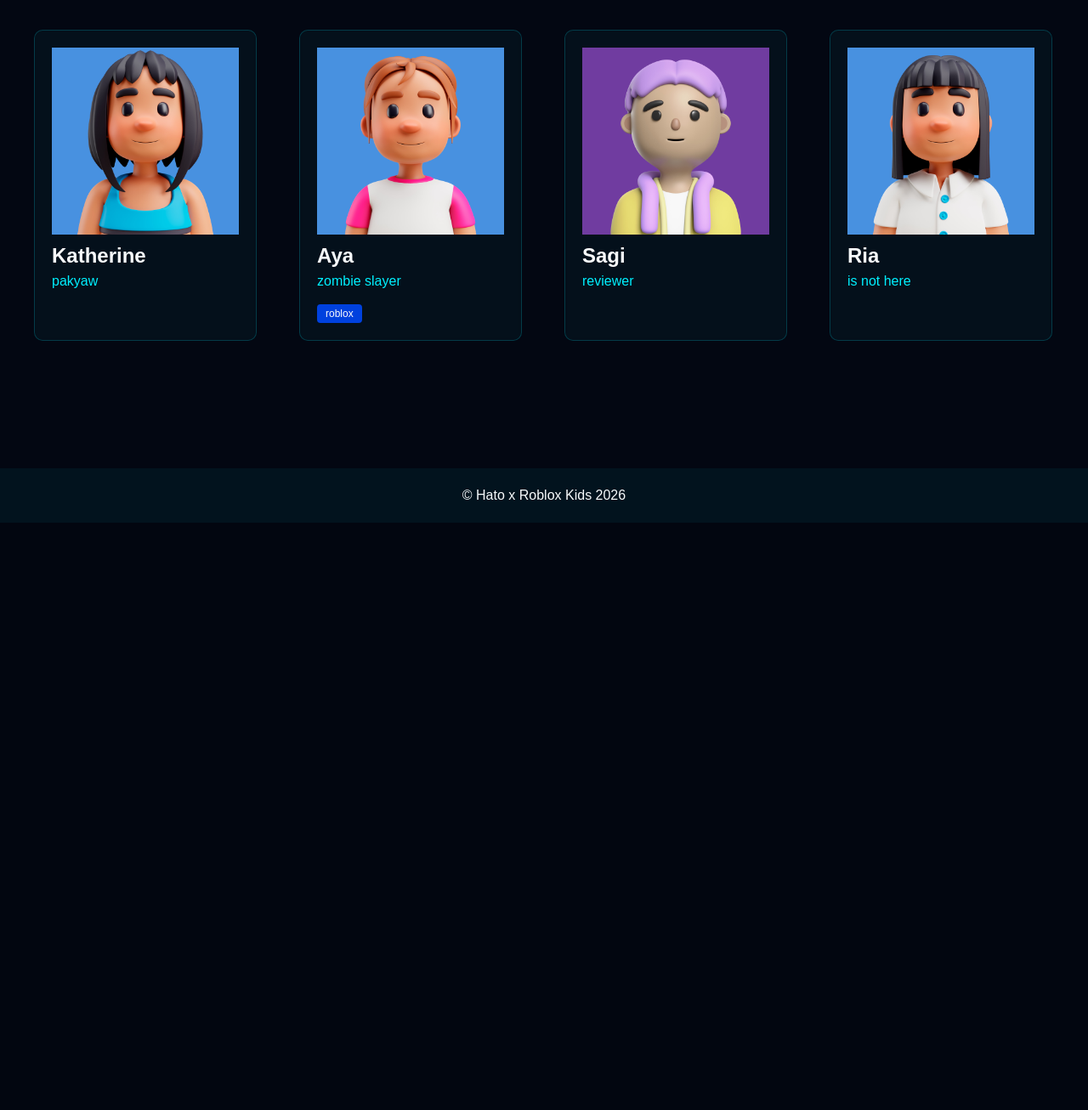
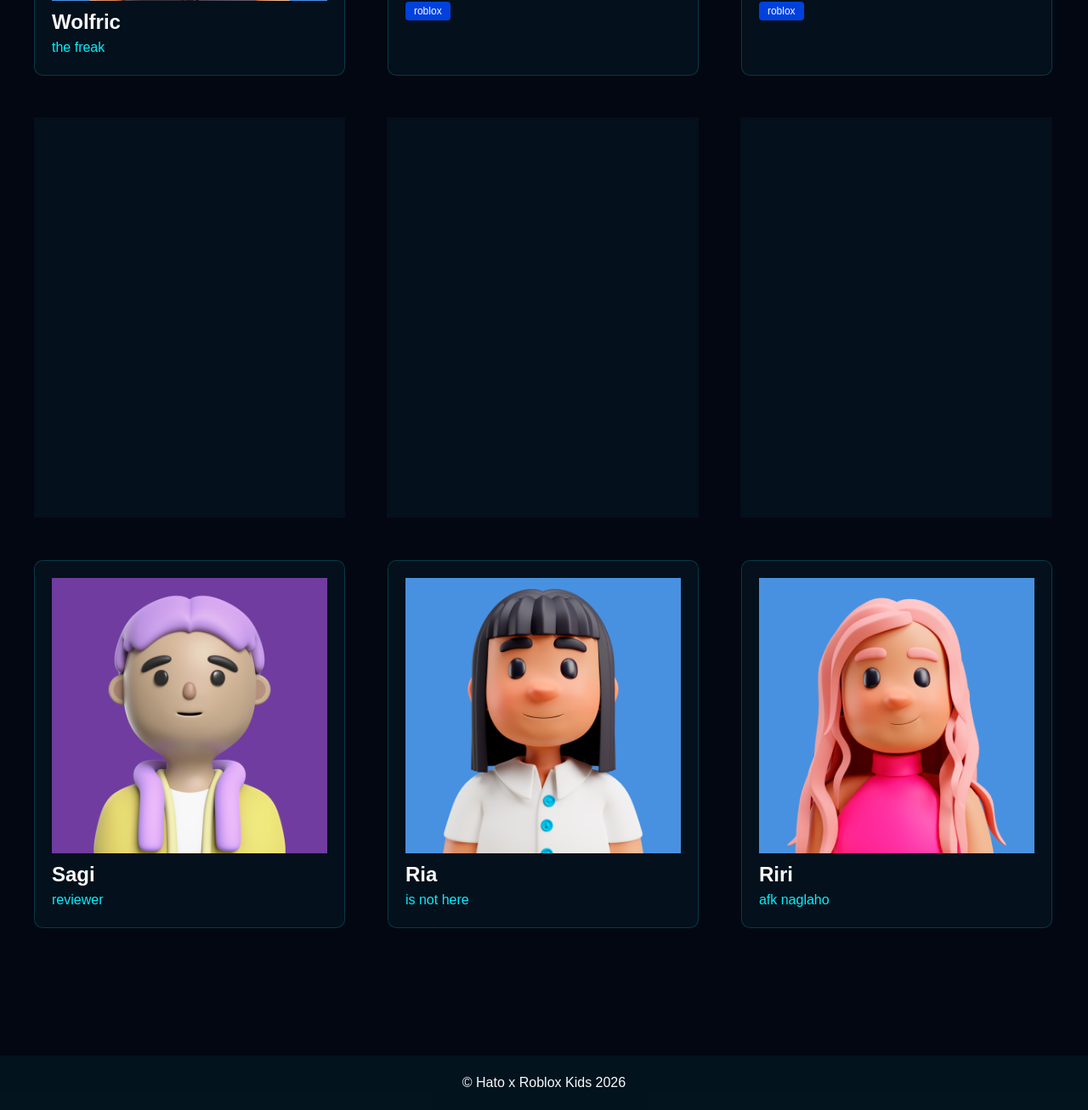
Before and after one commit to loracreativeph/loracreative, a PHP site: page / in a window 1280 px wide. Shown: the part 890-2196 px from the top of the page at 85% size. Before the commit the page ends 1505 px from the top, so only its background shows below. Run offline with PHP 8.4, Linux system fonts and the light colour scheme; some web fonts are replaced.

Commit message:
added riri

```diff
--- a/css/common.css
+++ b/css/common.css
@@ -54,8 +54,7 @@ body{
 }
 
 .members-boxes .card-box {
-    width: calc(25% - 38px);
-    width: calc(25% - 38px);
+    width: calc(33.33% - 34px);
     padding: 20px;
     border: 1px solid rgb(0 234 255 / 20%);
     background:  rgb(45 190 191 / 5%);
@@ -71,7 +70,7 @@ body{
 
 .members-boxes .card-box img {
     width: 100%;
-    max-height: 220px;
+    /* max-height: 220px; */
     object-fit: cover;
 }
 
--- a/index.html
+++ b/index.html
@@ -80,6 +80,11 @@
                               <h3 class="member-name">Ria</h3>
                               <p class="member-role">is not here</p>
                           </div>
+                          <div class="card-box">
+                              <img src="assets/team/riri.jpg" alt="Riri">
+                              <h3 class="member-name">Riri</h3>
+                              <p class="member-role">afk naglaho</p>
+                          </div>
                       </div>
                   </div>
               </div>
```
Also changed, not shown: assets/team/riri.jpg (added).
